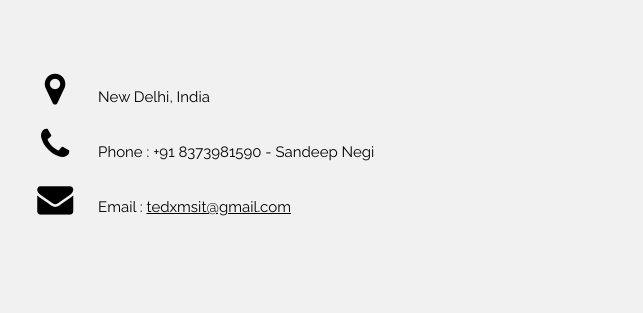
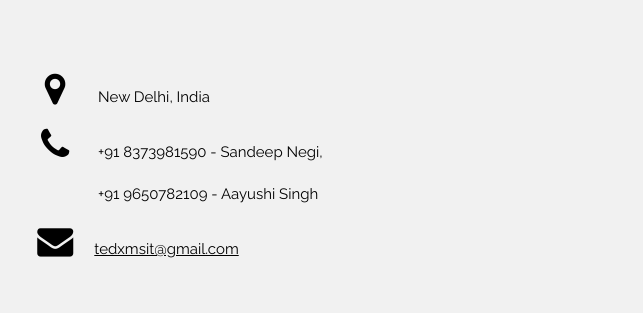
Before and after one commit to tedxmsit18/tedxmsit18.github.io, a plain HTML site: page index.html in a window 1280 px wide. Shown: the part 5420-5733 px from the top of the page, 0-643 px from the left. Drawn offline with nearby package versions, Linux system fonts and the light colour scheme; some packages are replaced by stand-ins of ours.

Commit message:
Update index.html

```diff
--- a/index.html
+++ b/index.html
@@ -370,8 +370,7 @@ At TEDxMSIT, we celebrate the ideas of change, the ideas that matter. Their coul
   <div class="w3-row-padding" style="margin-top:64px">
     <div class="w3-half">
       <p><i class="fa fa-map-marker fa-fw w3-xxlarge w3-margin-right"></i> New Delhi, India</p>
-      <p><i class="fa fa-phone fa-fw w3-xxlarge w3-margin-right"></i> Phone :  +91 8373981590  - Sandeep Negi
-      <p ><i class="fa fa-envelope fa-fw w3-xxlarge w3-margin-right"> </i> Email : <a href="mailto:tedxmsit@gmail.com">tedxmsit@gmail.com</a></p>
+ <p><i class="fa fa-phone fa-fw w3-xxlarge w3-margin-right"></i>  +91 8373981590  - Sandeep Negi, </p> <p style="margin-left: 11%;">  +91 9650782109 - Aayushi Singh</p>      <p ><i class="fa fa-envelope fa-fw w3-xxlarge w3-margin-right"> </i><a href="mailto:tedxmsit@gmail.com">tedxmsit@gmail.com</a></p>
       <br>
       <!--<form action="/action_page.php" target="_blank">
         <p><input class="w3-input w3-border" type="text" placeholder="Name" required name="Name"></p>
```
